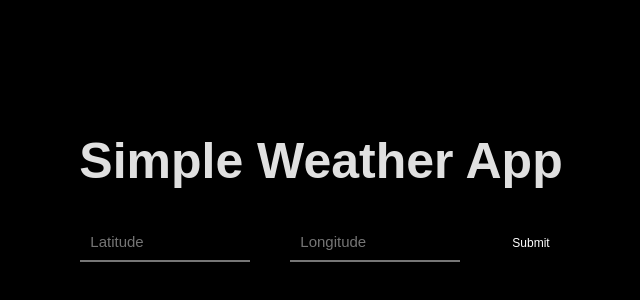
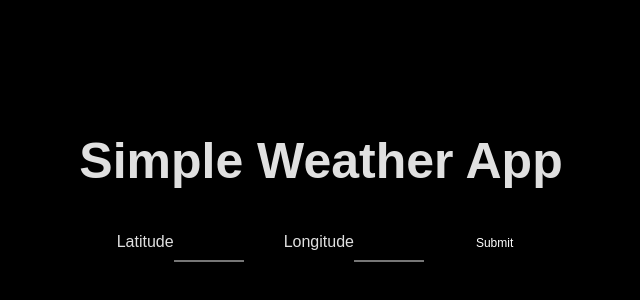
Before and after one commit to thinkty/weather, a React (Create React App) app: page / in a window 1280 px wide. Shown: the part 220-520 px from the top of the page, without its empty margins (319-959 px from the left). Built offline with nearby package versions, Linux system fonts and the light colour scheme.

Commit message:
Added labels for inputs and modified font size

```diff
--- a/src/LocationInput.js
+++ b/src/LocationInput.js
@@ -51,7 +51,7 @@ export default class LocationInput extends React.Component {
   render() {
     const { lat, lon, hover } = this.state;
     const isMobile = window.innerWidth < 1000;
-    const width = isMobile ? '60vw' : '150px';
+    const width = isMobile ? '60vw' : '50px';
     const inputStyle = {
       width,
       backgroundColor: 'transparent',
@@ -82,11 +82,12 @@ export default class LocationInput extends React.Component {
           gap: isMobile ? '10px' : '40px'
         }}
       >
+        <label>
+          Latitude
           <input
             required
             type="number"
             step="0.000001"
-          placeholder="Latitude"
             id="lat"
             value={lat}
             min={-90}
@@ -94,11 +95,13 @@ export default class LocationInput extends React.Component {
             onChange={this.onChange}
             style={inputStyle}
           />
+        </label>
+        <label>
+          Longitude
           <input
             required
             type="number"
             step="0.000001"
-          placeholder="Longitude"
             id="lon"
             value={lon}
             min={-180}
@@ -106,6 +109,7 @@ export default class LocationInput extends React.Component {
             onChange={this.onChange}
             style={inputStyle}
           />
+        </label>
         <input
           type="submit"
           value="Submit"
--- a/src/Result.js
+++ b/src/Result.js
@@ -6,7 +6,7 @@ import React from 'react';
 export default function Result(props) {
   const { data } = props;
   const { current, daily } = data;
-  const fontSize = window.innerWidth > 1000 ? '3vw' : '18px';
+  const fontSize = window.innerWidth > 1000 ? '50px' : '18px';
 
   const { temp, feels_like, humidity, wind_speed, weather } = current;
   const { temp: daily_temp } = daily[0];
```
Lines whose indentation alone changed are shown as unchanged.
